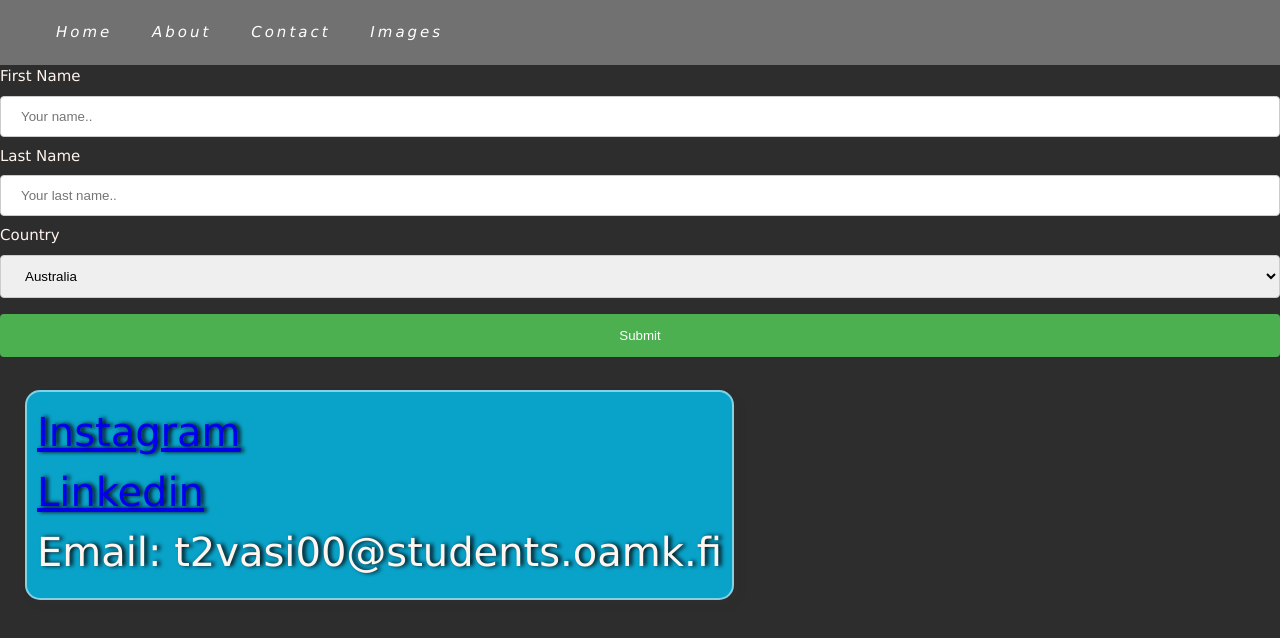
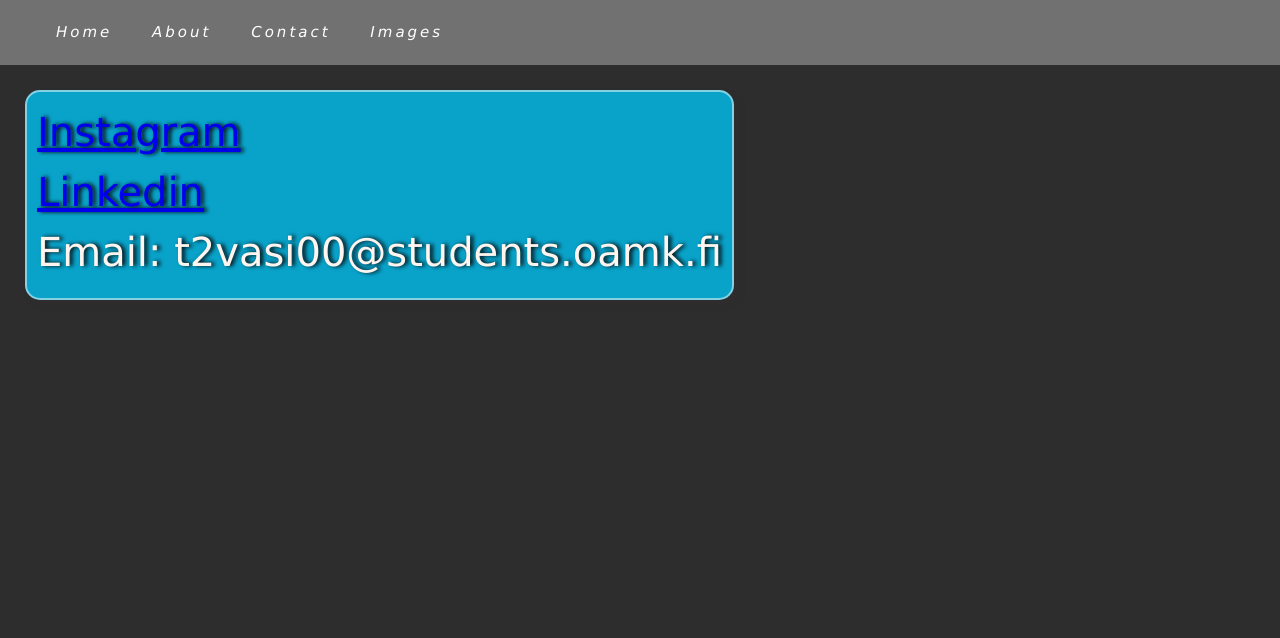
Before and after one commit to 21simbba/Simo-vattulainen-personal-webpage, a plain HTML site: page Contact.html in a window 1280 px wide. Drawn offline with Linux system fonts and the light colour scheme.

Commit message:
poistelin

```diff
--- a/Contact.html
+++ b/Contact.html
@@ -1,16 +1,9 @@
 <html>
-<head>
-
-</head>
-
 
 <meta charset="UTF-8">
 <meta name="viewport" content="width=device-width, initial-scale=1">
 <link rel="stylesheet" href="cssStyles.css">
 <title>Contact</title>
-
-
-
 
 <body>
 
@@ -23,22 +16,6 @@
 
                 </ul>
         </nav>
-        <form class="formi"action="/action_page.php">
-    <label for="fname">First Name</label>
-    <input type="text" id="fname" name="firstname" placeholder="Your name..">
-
-    <label for="lname">Last Name</label>
-    <input type="text" id="lname" name="lastname" placeholder="Your last name..">
-
-    <label for="country">Country</label>
-    <select id="country" name="country">
-      <option value="australia">Australia</option>
-      <option value="canada">Canada</option>
-      <option value="usa">USA</option>
-    </select>
-
-    <input type="submit" value="Submit">
-        </form>
 
         <div class="contacts">
                 <div class="text2">
@@ -50,9 +27,5 @@
                 </div>
         </div>
 
-
-
-
-
 </body>
 </html>
--- a/cssStyles.css
+++ b/cssStyles.css
@@ -203,30 +203,3 @@
 .text a{
   font-weight: bold;
 }
-input[type=text], select {
-  width: 100%;
-  padding: 12px 20px;
-  margin: 8px 0;
-  display: inline-block;
-  border: 1px solid #ccc;
-  border-radius: 4px;
-  box-sizing: border-box;
-}
-
-input[type=submit] {
-  width: 100%;
-  background-color: #4CAF50;
-  color: white;
-  padding: 14px 20px;
-  margin: 8px 0;
-  border: none;
-  border-radius: 4px;
-  cursor: pointer;
-}
-
-input[type=submit]:hover {
-  background-color: #45a049;
-}
-.formi label{
-  color: seashell;
-}
```
Also changed, not shown: About.html (+1 -1 lines).
